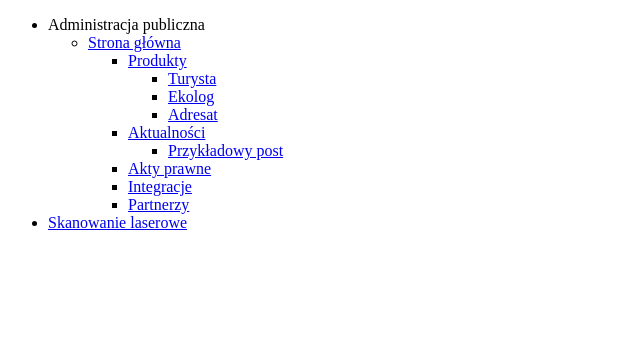
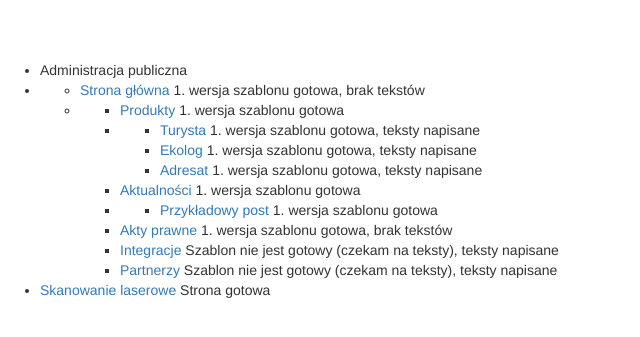
Before and after one commit to Kaqtus/giapDjango, a Django app: page /main/ in a window 1280 px wide. Shown: the top 337 px of the page, without its empty margins (0-640 px from the left). Run offline with Django 3.2, Linux system fonts and the light colour scheme; some libraries are stand-ins or nearby versions.

Commit message:
dodanie spisu stron poprawka

```diff
--- a/templates/main/index.html
+++ b/templates/main/index.html
@@ -3,30 +3,38 @@
 <head>
     <meta charset="UTF-8">
     <title>Title</title>
+    <link rel="stylesheet" href="https://maxcdn.bootstrapcdn.com/bootstrap/3.3.7/css/bootstrap.min.css" integrity="sha384-BVYiiSIFeK1dGmJRAkycuHAHRg32OmUcww7on3RYdg4Va+PmSTsz/K68vbdEjh4u" crossorigin="anonymous">
 </head>
 <body>
 
+<br><br><br>
 <ul>
     <li>Administracja publiczna</li>
-    <ul>
-        <li><a href="../administracja_publiczna">Strona główna</a></li>
-        <ul>
-            <li><a href="../administracja_publiczna/produkty">Produkty</a></li>
-            <ul>
-                <li><a href="../administracja_publiczna/turysta">Turysta</a></li>
-                <li><a href="../administracja_publiczna/ekolog">Ekolog</a></li>
-                <li><a href="../administracja_publiczna/adresat">Adresat</a></li>
-            </ul>
-            <li><a href="../administracja_publiczna/aktualnosci">Aktualności</a></li>
-            <ul>
-                <li><a href="../administracja_publiczna/post/10/">Przykładowy post</a></li>
-            </ul>
-            <li><a href="../administracja_publiczna/akty_prawne">Akty prawne</a></li>
-            <li><a href="../administracja_publiczna/integracje">Integracje</a></li>
-            <li><a href="../administracja_publiczna/partnerzy">Partnerzy</a></li>
-        </ul>
-    </ul>
-    <li><a href="../skanowanie_laserowe/">Skanowanie laserowe</a></li>
+    <li><ul>
+        <li><a href="../administracja_publiczna">Strona główna</a> 1. wersja szablonu gotowa, brak tekstów</li>
+
+        <li><ul>
+            <li><a href="../administracja_publiczna/produkty">Produkty</a> 1. wersja szablonu gotowa</li>
+
+            <li><ul>
+                <li><a href="../administracja_publiczna/turysta">Turysta</a> 1. wersja szablonu gotowa, teksty napisane</li>
+                <li><a href="../administracja_publiczna/ekolog">Ekolog</a> 1. wersja szablonu gotowa, teksty napisane</li>
+                <li><a href="../administracja_publiczna/adresat">Adresat</a> 1. wersja szablonu gotowa, teksty napisane</li>
+            </ul></li>
+
+            <li><a href="../administracja_publiczna/aktualnosci">Aktualności</a> 1. wersja szablonu gotowa</li>
+
+            <li><ul>
+                <li><a href="../administracja_publiczna/post/10/">Przykładowy post</a> 1. wersja szablonu gotowa</li>
+            </ul></li>
+
+            <li><a href="../administracja_publiczna/akty_prawne">Akty prawne</a>  1. wersja szablonu gotowa, brak tekstów</li>
+            <li><a href="../administracja_publiczna/integracje">Integracje</a>  Szablon nie jest gotowy (czekam na teksty), teksty napisane</li>
+            <li><a href="../administracja_publiczna/partnerzy">Partnerzy</a>  Szablon nie jest gotowy (czekam na teksty), teksty napisane</li>
+
+        </ul></li>
+    </ul></li>
+    <li><a href="../skanowanie_laserowe/">Skanowanie laserowe</a> Strona gotowa</li>
 </ul>
 
 
```
